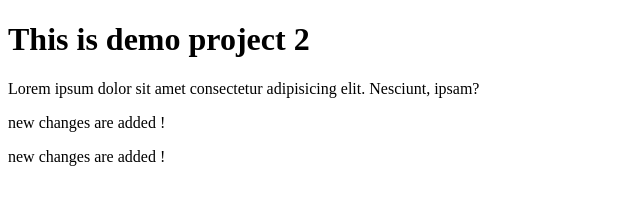
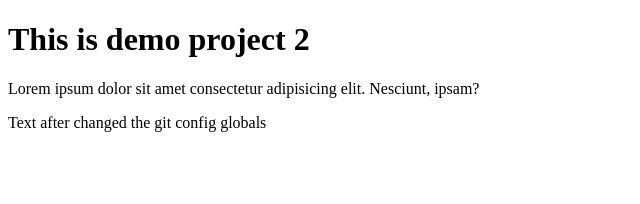
Before and after one commit to ahmad8798/demo2fsd40, a plain HTML site: page index.html in a window 1280 px wide. Shown: the whole page, without its empty margins (0-640 px from the left). Drawn offline with Linux system fonts and the light colour scheme.

Commit message:
changes after  changing the git config

```diff
--- a/index.html
+++ b/index.html
@@ -11,8 +11,7 @@
 
     <h1>This is demo project 2</h1>
     <p>Lorem ipsum dolor sit amet consectetur adipisicing elit. Nesciunt, ipsam?</p>
-    <p>new changes are added !</p>
-    <p>new changes are added !</p>
+    <p>Text after changed the git config globals</p>
 
     <script src="./script.js"></script>
 </body>
```
